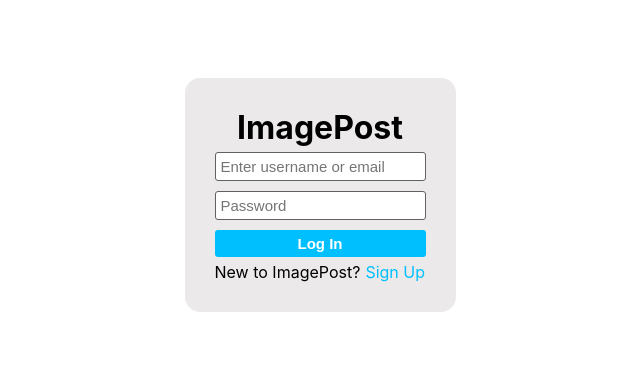
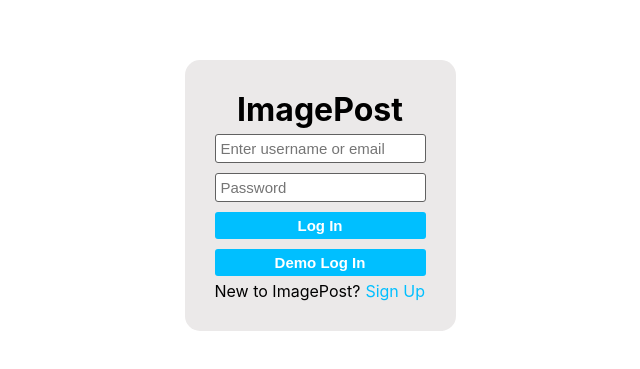
Before and after one commit to vaibhavvsingh/Social-Media-Frontend, a React (Create React App) app: page /login in a window 1280 px wide. Shown: the part 205-574 px from the top of the page, without its empty margins (320-960 px from the left). Built offline with nearby package versions, Linux system fonts and the light colour scheme.

Commit message:
Improved Login System

```diff
--- a/src/App.js
+++ b/src/App.js
@@ -14,8 +14,6 @@
     email: "",
     isLoggedIn: false,
   });
-
-  // console.log(user);
 
   return (
     <div>
--- a/src/components/Login.js
+++ b/src/components/Login.js
@@ -1,5 +1,5 @@
 import axios from "axios";
-import React, { useContext } from "react";
+import React, { useContext, useEffect } from "react";
 import { Link } from "react-router-dom";
 import UserContext from "../Context";
 import "../css/Signup.css";
@@ -23,13 +23,74 @@
       },
     })
       .then((res) => {
-        console.log(res.data);
-        setUser({ ...user, isLoggedIn: !user.isLoggedIn });
+        setUser({ ...user, isLoggedIn: true });
+        window.localStorage.setItem("user", JSON.stringify(user));
       })
       .catch((error) => {
         console.log(error);
       });
   };
+
+  const handleDemoLogin = async () => {
+    setUser({
+      username: "demo-account",
+      password: "abcdefg",
+      email: "",
+      name: "",
+      isLoggedIn: user.isLoggedIn,
+    });
+    axios({
+      method: "POST",
+      url: "https://imagepost-backend.herokuapp.com/auth/login",
+      data: {
+        username: "demo-account",
+        password: "abcdefg",
+      },
+    })
+      .then((res) => {
+        setUser({ ...user, isLoggedIn: true });
+        window.localStorage.setItem(
+          "user",
+          JSON.stringify({
+            username: "demo-account",
+            password: "abcdefg",
+            email: "",
+            name: "",
+            isLoggedIn: user.isLoggedIn,
+          })
+        );
+      })
+      .catch((error) => {
+        console.log(error);
+      });
+  };
+
+  const handleKeyDown = (event) => {
+    if (event.key === "Enter") {
+      handleClick();
+    }
+  };
+  useEffect(() => {
+    if (window.localStorage.getItem("user")) {
+      const info = JSON.parse(window.localStorage.getItem("user"));
+      setUser(info);
+      axios({
+        method: "POST",
+        url: "https://imagepost-backend.herokuapp.com/auth/login",
+        data: {
+          username: info.username,
+          password: info.password,
+        },
+      })
+        .then((res) => {
+          setUser({ ...user, isLoggedIn: true });
+          window.localStorage.setItem("user", JSON.stringify(info));
+        })
+        .catch((error) => {
+          console.log(error);
+        });
+    }
+  }, []);
 
   return (
     <div className="App">
@@ -41,6 +102,7 @@
           required
           value={user.username}
           onChange={handleUsernameChange}
+          onKeyDown={handleKeyDown}
         />
         <input
           placeholder="Password"
@@ -48,9 +110,18 @@
           required
           value={user.password}
           onChange={handlePasswordChange}
+          onKeyDown={handleKeyDown}
         />
         <button className="btn" onClick={handleClick}>
           Log In
+        </button>
+        <button
+          className="btn"
+          onClick={() => {
+            handleDemoLogin(handleClick);
+          }}
+        >
+          Demo Log In
         </button>
         <div className="loginpage">
           <span style={{ marginRight: "5px" }}> New to ImagePost? </span>
--- a/src/components/Signup.js
+++ b/src/components/Signup.js
@@ -32,10 +32,17 @@
     })
       .then(() => {
         setUser({ ...user, isLoggedIn: !user.isLoggedIn });
+        window.localStorage.setItem("user", JSON.stringify(user));
       })
       .catch((error) => {
         console.log(error);
       });
+  };
+
+  const handleKeyDown = (event) => {
+    if (event.key === "Enter") {
+      handleClick();
+    }
   };
 
   return (
@@ -49,6 +56,7 @@
           required
           value={user.email}
           onChange={handleEmailChange}
+          onKeyDown={handleKeyDown}
         />
         <input
           placeholder="Full Name"
@@ -57,6 +65,7 @@
           required
           value={user.name}
           onChange={handleNameChange}
+          onKeyDown={handleKeyDown}
         />
         <input
           placeholder="Username"
@@ -65,6 +74,7 @@
           required
           value={user.username}
           onChange={handleUsernameChange}
+          onKeyDown={handleKeyDown}
         />
         <input
           placeholder="Password"
@@ -73,6 +83,7 @@
           required
           value={user.password}
           onChange={handlePasswordChange}
+          onKeyDown={handleKeyDown}
         />
         <button className="btn" onClick={handleClick}>
           Sign Up{" "}
--- a/src/components/TopNav.js
+++ b/src/components/TopNav.js
@@ -1,10 +1,22 @@
-import React from "react";
+import React, { useContext } from "react";
 import { Link } from "react-router-dom";
+import UserContext from "../Context";
 import "../css/Nav.css";
-// import CameraAltOutlinedIcon from "@mui/icons-material/CameraAltOutlined";
-// import MapsUgcOutlinedIcon from "@mui/icons-material/MapsUgcOutlined";
 
 function TopNav() {
+  const { setUser } = useContext(UserContext);
+
+  const handleClick = () => {
+    window.localStorage.clear();
+    setUser({
+      email: "",
+      name: "",
+      username: "",
+      password: "",
+      isLoggedIn: false,
+    });
+  };
+
   return (
     <div className="nav">
       <div>
@@ -14,6 +26,20 @@
           </Link>
         </h1>
       </div>
+      <div>
+        <button
+          className="btn"
+          style={{
+            fontSize: "20px",
+            backgroundColor: "#2874f0",
+            padding: "8px",
+            borderRadius: "6px",
+          }}
+          onClick={handleClick}
+        >
+          Log Out
+        </button>
+      </div>
     </div>
   );
 }
--- a/src/css/Signup.css
+++ b/src/css/Signup.css
@@ -42,6 +42,9 @@
   color: white;
   font-weight: 600;
 }
+.btn:hover {
+  cursor: pointer;
+}
 .link {
   text-decoration: none;
   color: deepskyblue;
```
